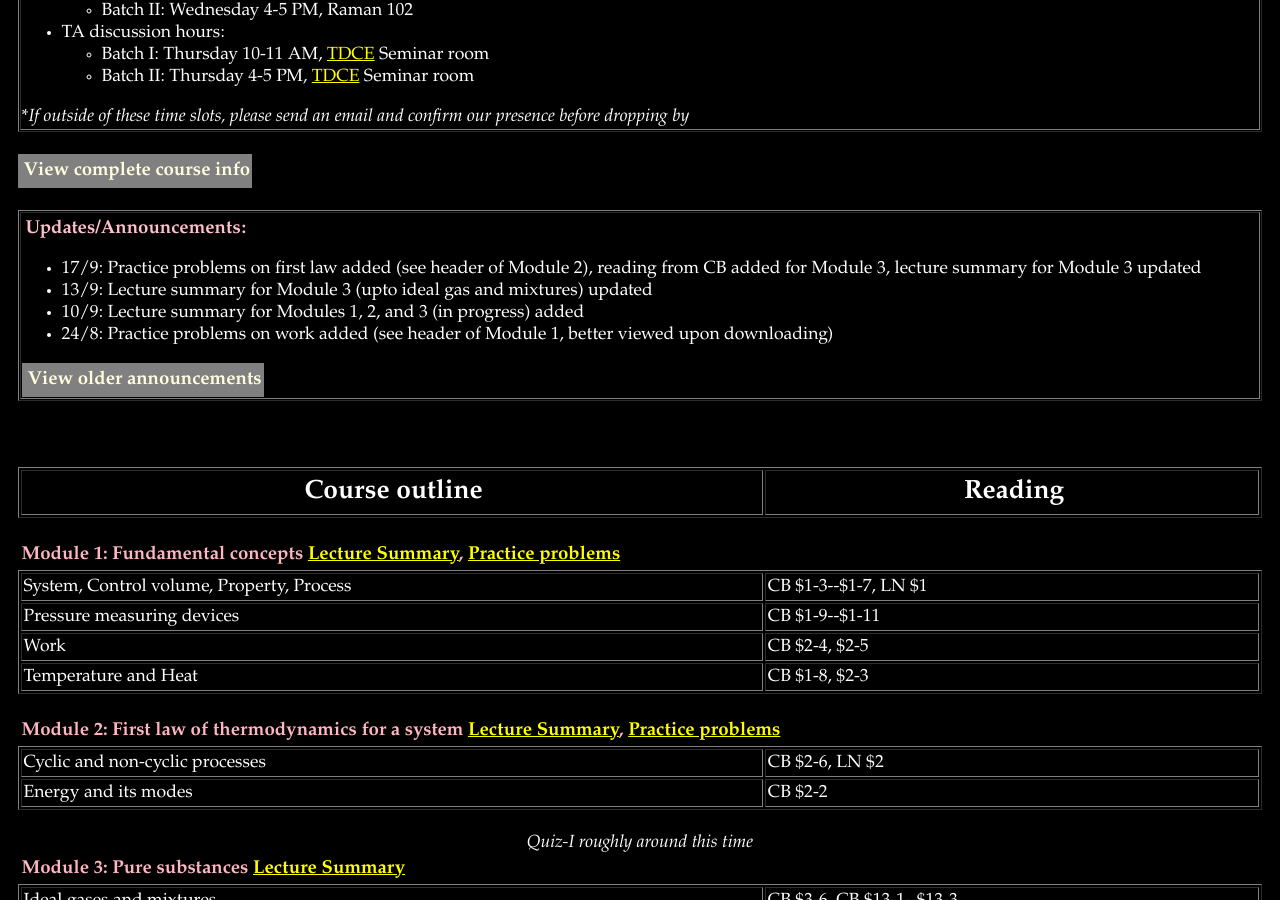
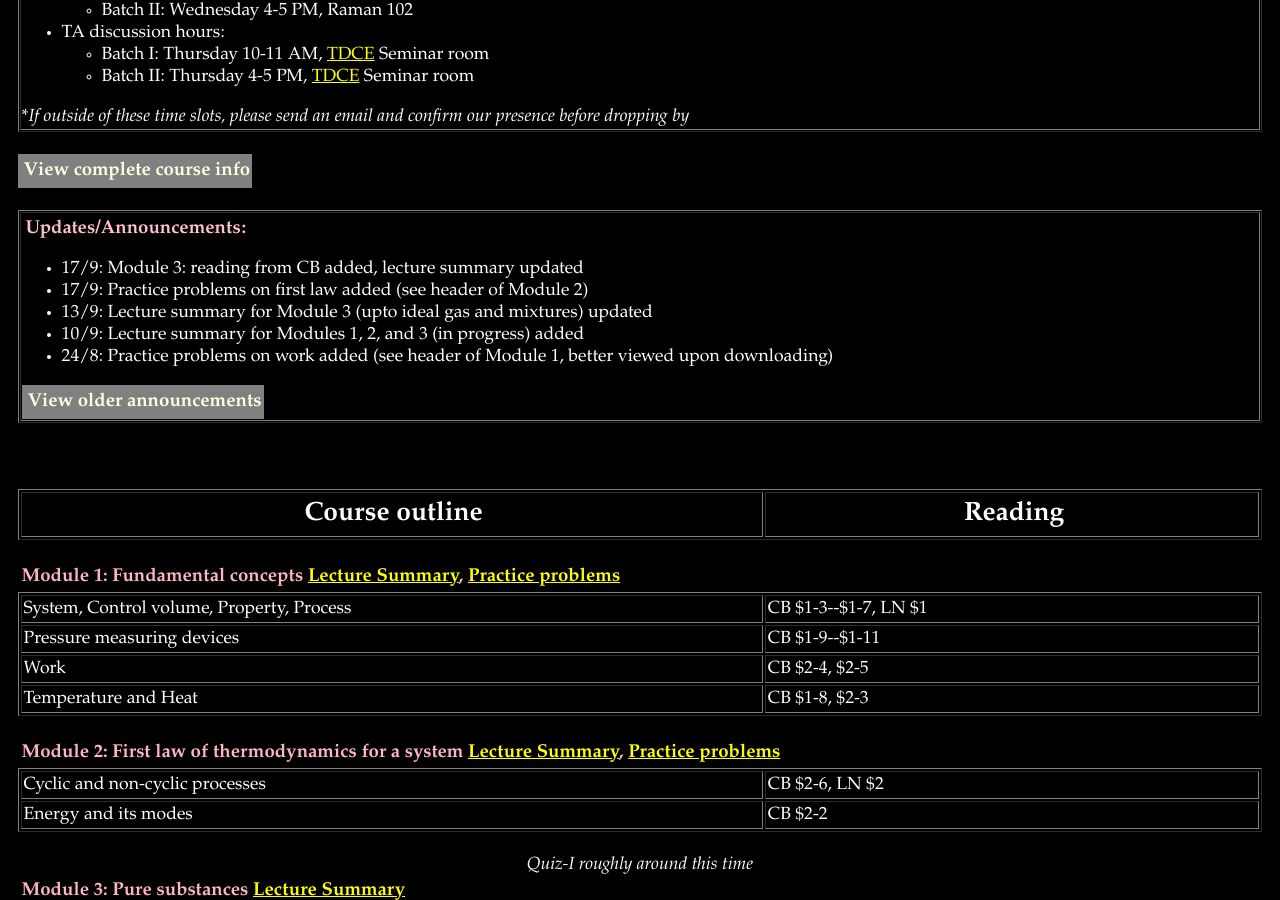
Before and after one commit to krithikasivaram/krithikasivaram.github.io, a Jekyll site: the page teaching/ME1100_Jul_Nov_2019.html, which Jekyll copies as it is, in a window 1280 px wide and 900 px high, scrolled down 459 px. Built offline with Jekyll 4.4.1, drawn with Linux system fonts in a browser that asks for light colours.

Commit message:
CB reading, extra problems

```diff
--- a/teaching/ME1100_Jul_Nov_2019.html
+++ b/teaching/ME1100_Jul_Nov_2019.html
@@ -202,7 +202,8 @@ Email: varuns@iitm.ac.in </li>
 <h3> <font color="pink">
 Updates/Announcements:</font></h3>
 <ul>
-	<li>17/9: Practice problems on first law added (see header of Module 2), reading from CB added for Module 3, lecture summary for Module 3 updated </li>
+	<li>17/9: Module 3: reading from CB added, lecture summary updated
+	<li>17/9: Practice problems on first law added (see header of Module 2) </li>
 	<li>13/9: Lecture summary for Module 3 (upto ideal gas and mixtures) updated</li>
 	<li>10/9: Lecture summary for Modules 1, 2, and 3 (in progress) added</li>
 	<li>24/8: Practice problems on work added (see header of Module 1, better viewed upon downloading) </li>
```
